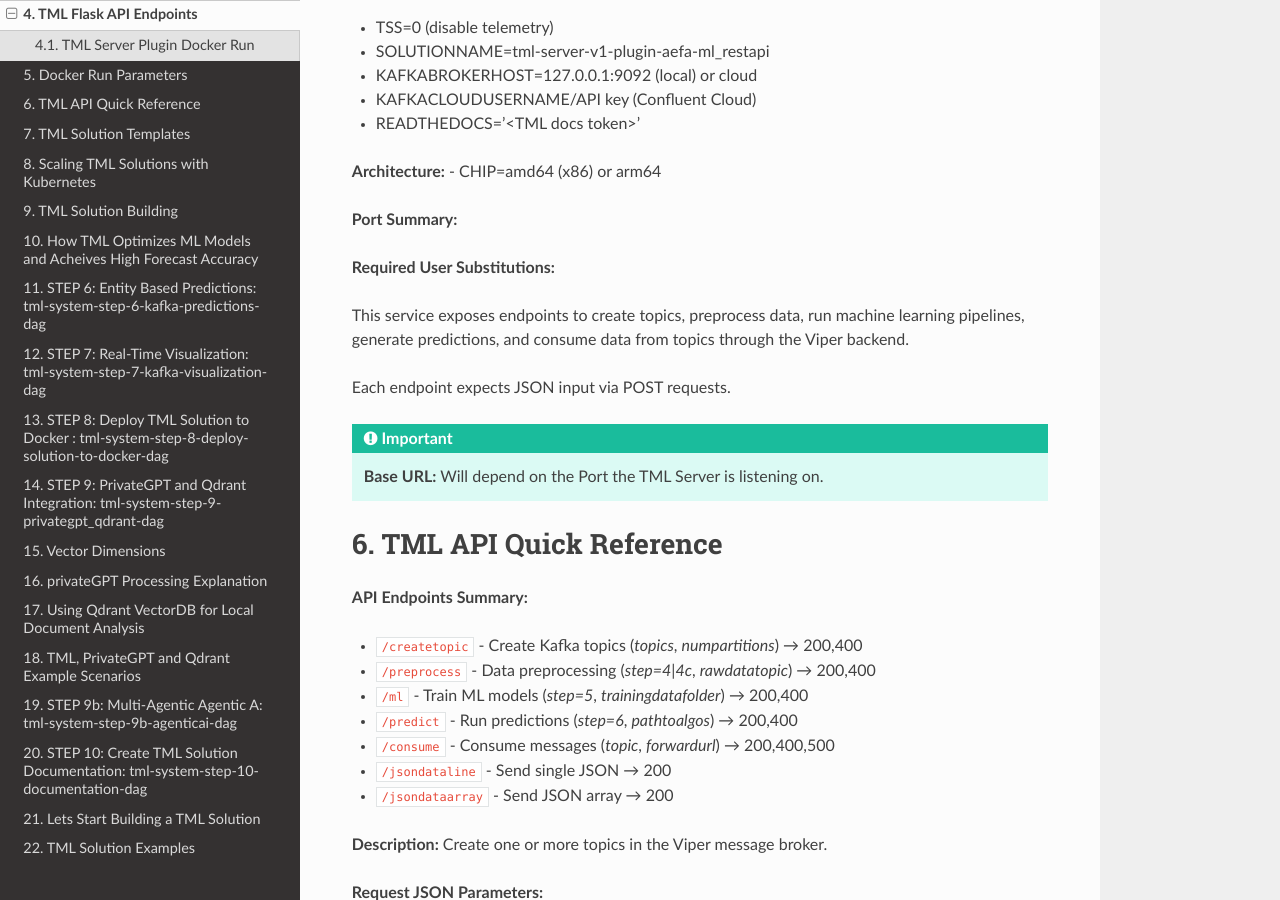
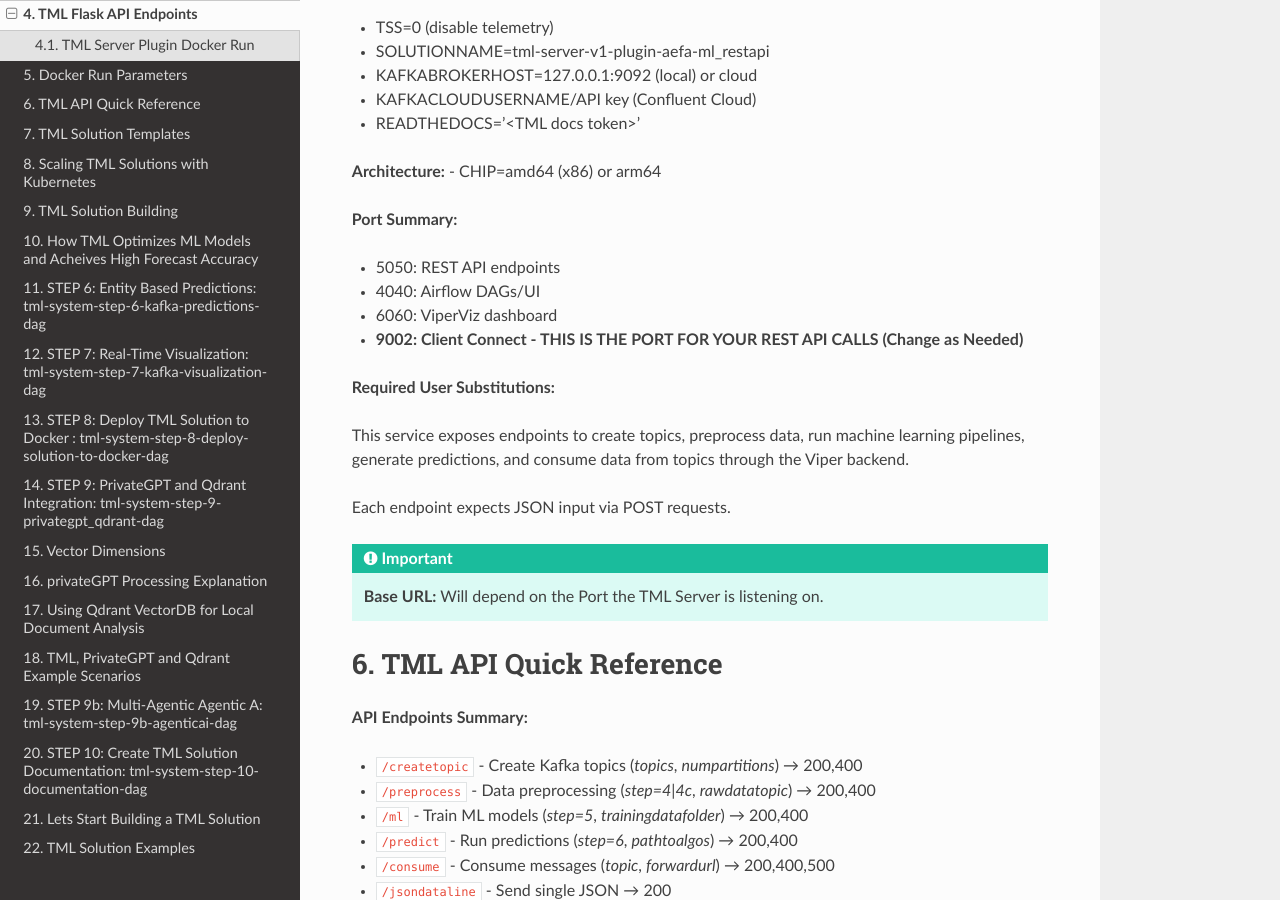
Before and after one commit to smaurice101/readthedocs, a Sphinx documentation site: the page built from docs/source/tmlapi.rst, in a window 1280 px wide and 900 px high, scrolled down 1300 px. Built offline with Sphinx 7.4.7 and the Read the Docs theme 3.1.0, drawn with Linux system fonts in a browser that asks for light colours.

Commit message:
Update tmlapi.rst

```diff
--- a/docs/source/tmlapi.rst
+++ b/docs/source/tmlapi.rst
@@ -71,6 +71,11 @@
 - CHIP=amd64 (x86) or arm64
 
 **Port Summary:**
+
+- 5050: REST API endpoints
+- 4040: Airflow DAGs/UI
+- 6060: ViperViz dashboard
+- **9002: Client Connect - THIS IS THE PORT FOR YOUR REST API CALLS (Change as Needed)**
 
 **Required User Substitutions:**
 
```
